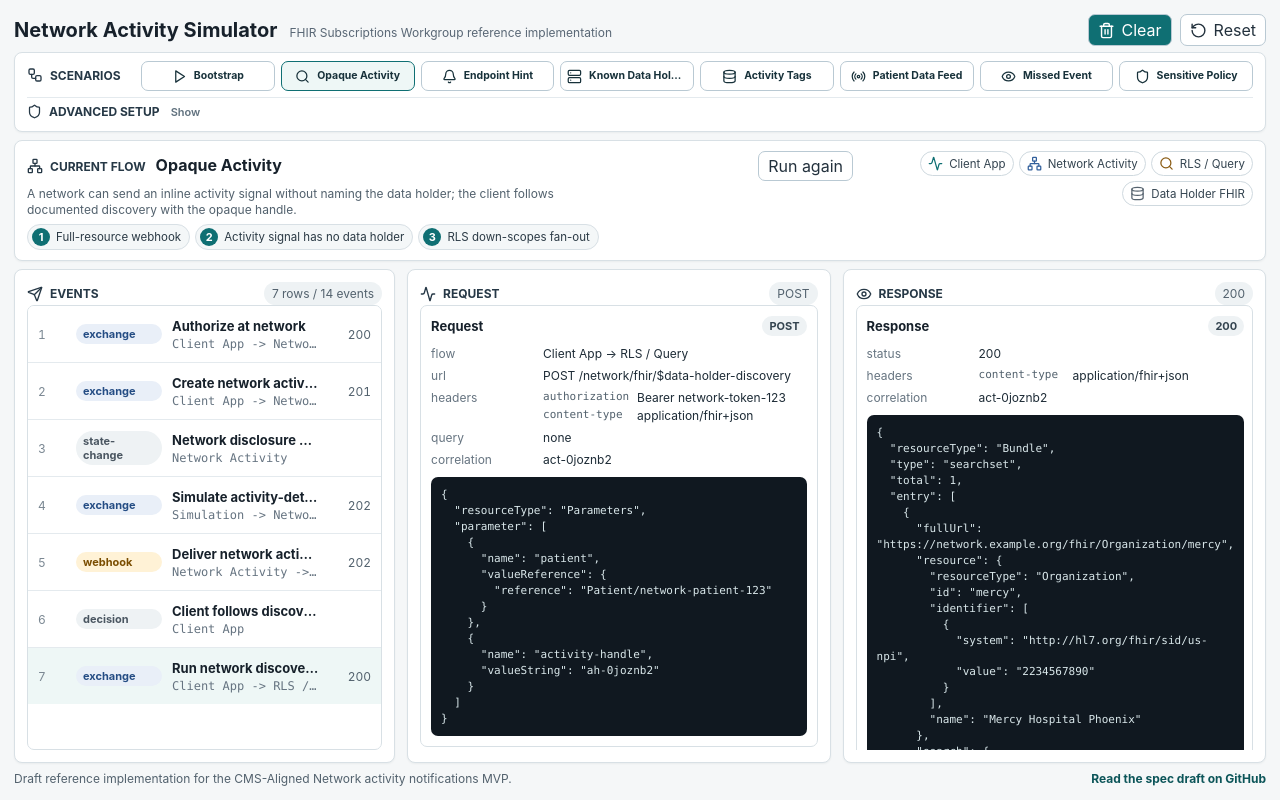
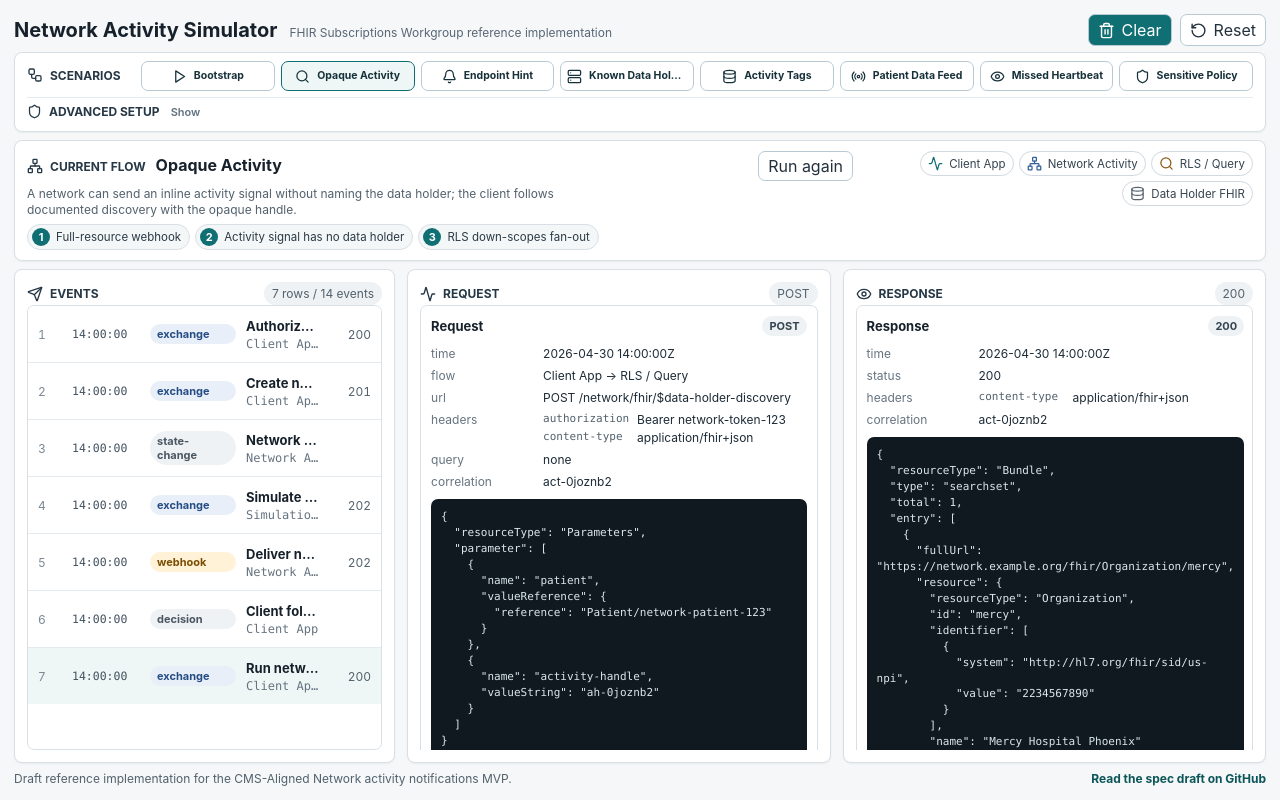
Before and after one commit to jmandel/cms-network-subscriptions-mvp, a React (Vite) app in the folder demo/: page /app/network-activity in a window 1280 px wide. Both pictures are taken after a click on the button "Opaque Activity". Built offline with nearby package versions, Linux system fonts and the light colour scheme.

Commit message:
Add simulated clock and heartbeat recovery flow

```diff
--- a/demo/src/App.tsx
+++ b/demo/src/App.tsx
@@ -99,10 +99,10 @@ const scenarios: Array<{
   },
   {
     id: "missed-activity",
-    label: "Missed Event",
-    short: "Detect a gap.",
-    lesson: "Standard Subscription event numbers let the client notice missed webhooks and fall back to discovery plus targeted source queries.",
-    steps: ["First webhook is dropped", "Next event number has a gap", "Client runs recovery discovery"],
+    label: "Missed Heartbeat",
+    short: "Recover from silence.",
+    lesson: "Standard Subscription heartbeats let the client notice when the activity stream goes quiet and fall back to discovery plus connected data-holder queries.",
+    steps: ["Heartbeat arrives", "Next heartbeat is missed", "Client runs recovery discovery"],
     icon: Eye,
   },
   {
@@ -394,6 +394,7 @@ function TrafficList({
             type="button"
           >
             <span className="trace-index">{index + 1}</span>
+            <span className="trace-time">{formatClockTime(trafficItemAt(item))}</span>
             <span className={`kind kind-${trafficItemKind(item)}`}>{trafficItemKind(item)}</span>
             <span className="trace-main">
               <strong>{trafficItemSummary(item)}</strong>
@@ -501,6 +502,7 @@ function TraceEventCard({ title, event }: { title: string; event: TraceEvent })
       </div>
       <KeyValues
         items={[
+          ["time", formatClockDateTime(event.at)],
           ["actor", actorLabel(event.actor)],
           ["summary", event.summary],
           ["correlation", event.correlationId ?? "none"],
@@ -593,6 +595,8 @@ function AppStatePanel({ state }: { state: Snapshot["state"] }) {
           ["patient", state.app.patientId],
           ["network sub", state.app.networkSubscriptionId ?? "none"],
           ["last event", String(state.app.lastNetworkEventNumber)],
+          ["last heartbeat", formatClockDateTime(state.app.lastNetworkHeartbeatAt)],
+          ["next heartbeat due", formatClockDateTime(state.app.nextNetworkHeartbeatDueAt)],
           ["known data holders", String(knownSources.length)],
           ["data feed subs", String(feedSubscriptions.length)],
         ]}
@@ -617,9 +621,11 @@ function NetworkStatePanel({ state }: { state: Snapshot["state"] }) {
       <KeyValues
         items={[
           ["disclosure", state.network.disclosurePolicy],
+          ["clock", formatClockDateTime(state.clock.now)],
           ["event count", String(state.network.eventCounter)],
           ["handles", String(handles.length)],
           ["drop next", state.network.dropNextWebhook ? "yes" : "no"],
+          ["drop heartbeat", state.network.dropNextHeartbeat ? "yes" : "no"],
         ]}
       />
       <div className="source-health">
@@ -778,7 +784,11 @@ function trafficItemSummary(item: TrafficItem) {
 function trafficItemSubhead(item: TrafficItem) {
   if (item.kind === "event") return flowLabel(item.event);
   const request = item.requestEvent.request;
-  return `${actorLabel(request?.from)} -> ${actorLabel(request?.to)} · ${request?.method} ${request?.path}`;
+  const base = `${actorLabel(request?.from)} -> ${actorLabel(request?.to)} · ${request?.method} ${request?.path}`;
+  const notableEvents = item.childEvents
+    .filter((event) => event.kind !== "state-change" || event.summary.includes("Recovery"))
+    .map((event) => event.summary);
+  return notableEvents.length > 0 ? `${base} · ${notableEvents.join(" · ")}` : base;
 }
 
 function trafficItemStatus(item: TrafficItem) {
@@ -792,9 +802,28 @@ function trafficItemRequestBadge(item: TrafficItem) {
   return item.requestEvent.request?.method ?? "request";
 }
 
+function trafficItemAt(item: TrafficItem) {
+  return item.kind === "event" ? item.event.at : item.requestEvent.at;
+}
+
+function formatClockTime(value?: string) {
+  if (!value) return "";
+  const date = new Date(value);
+  if (Number.isNaN(date.getTime())) return value;
+  return date.toISOString().slice(11, 19);
+}
+
+function formatClockDateTime(value?: string) {
+  if (!value) return "none";
+  const date = new Date(value);
+  if (Number.isNaN(date.getTime())) return value;
+  return date.toISOString().replace(".000Z", "Z").replace("T", " ");
+}
+
 function requestLines(event: TraceEvent): Array<[string, ReactNode]> {
   const request = event.request;
   return [
+    ["time", formatClockDateTime(event.at)],
     ["flow", request ? `${actorLabel(request.from)} -> ${actorLabel(request.to)}` : "none"],
     ["url", request ? `${request.method} ${requestDisplayPath(request)}` : "none"],
     ["headers", compactRecord(request?.headers)],
@@ -806,6 +835,7 @@ function requestLines(event: TraceEvent): Array<[string, ReactNode]> {
 function responseLines(event?: TraceEvent): Array<[string, ReactNode]> {
   const response = event?.response;
   return [
+    ["time", formatClockDateTime(event?.at)],
     ["status", response?.status ? String(response.status) : "pending"],
     ["headers", compactRecord(response?.headers)],
     ["correlation", event?.correlationId ?? event?.request?.correlationId ?? "none"],
@@ -852,6 +882,7 @@ function flowLabel(event: TraceEvent) {
 function trafficItemFacts(item: TrafficItem): Array<[string, ReactNode]> {
   if (item.kind === "event") {
     return [
+      ["time", formatClockDateTime(item.event.at)],
       ["flow", flowLabel(item.event)],
       ["http", item.event.request ? `${item.event.request.method} ${item.event.request.path}` : "none"],
       ["status", item.event.response?.status ? String(item.event.response.status) : "none"],
@@ -860,6 +891,7 @@ function trafficItemFacts(item: TrafficItem): Array<[string, ReactNode]> {
   }
   const request = item.requestEvent.request;
   return [
+    ["time", formatClockDateTime(item.requestEvent.at)],
     ["flow", `${actorLabel(request?.from)} -> ${actorLabel(request?.to)}`],
     ["http", request ? `${request.method} ${request.path}` : "none"],
     ["status", trafficItemStatus(item)],
@@ -966,8 +998,9 @@ function payloadSummary(item: TrafficItem, signal: ReturnType<typeof networkSign
     const focus = status?.notificationEvent?.[0]?.focus;
     return [
       ["bundle", body.type ?? "Bundle"],
+      ["notification", status?.type ?? "none"],
       ["topic", status?.topic ?? "none"],
-      ["event", String(status?.notificationEvent?.[0]?.eventNumber ?? "none")],
+      ["event", String(status?.notificationEvent?.[0]?.eventNumber ?? status?.eventsSinceSubscriptionStart ?? "none")],
       ["focus", focus?.reference ?? "none"],
     ];
   }
--- a/demo/src/sim/fhir.ts
+++ b/demo/src/sim/fhir.ts
@@ -169,6 +169,29 @@ export function networkActivityBundle(
   return networkActivityEventsBundle([{ signal, eventNumber }], subscriptionId, content);
 }
 
+export function networkHeartbeatBundle(eventNumber: number, subscriptionId: string, timestamp: string) {
+  return {
+    resourceType: "Bundle",
+    type: "history",
+    timestamp,
+    entry: [
+      {
+        fullUrl: uuidUrn(),
+        request: { method: "GET", url: `Subscription/${subscriptionId}/$status` },
+        response: { status: "200" },
+        resource: {
+          resourceType: "SubscriptionStatus",
+          status: "active",
+          type: "heartbeat",
+          eventsSinceSubscriptionStart: eventNumber,
+          subscription: { reference: `https://network.example.org/fhir/Subscription/${subscriptionId}` },
+          topic: NETWORK_ACTIVITY_TOPIC,
+        },
+      },
+    ],
+  };
+}
+
 export function networkActivityEventsBundle(
   events: Array<{ signal: NetworkActivitySignal; eventNumber: number }>,
   subscriptionId: string,
@@ -214,11 +237,17 @@ export function networkActivityEventsBundle(
   };
 }
 
-export function patientDataFeedBundle(source: SourceRecord, eventNumber: number, resourceType: string, resourceId: string) {
+export function patientDataFeedBundle(
+  source: SourceRecord,
+  eventNumber: number,
+  resourceType: string,
+  resourceId: string,
+  timestamp = new Date().toISOString(),
+) {
   return {
     resourceType: "Bundle",
     type: "subscription-notification",
-    timestamp: new Date().toISOString(),
+    timestamp,
     entry: [
       {
         fullUrl: uuidUrn(),
@@ -230,7 +259,7 @@ export function patientDataFeedBundle(source: SourceRecord, eventNumber: number,
           notificationEvent: [
             {
               eventNumber,
-              timestamp: new Date().toISOString(),
+              timestamp,
               focus: {
                 reference: `${source.endpoint}/${resourceType}/${resourceId}`,
                 type: resourceType,
--- a/demo/src/sim/fixtures.ts
+++ b/demo/src/sim/fixtures.ts
@@ -71,8 +71,14 @@ export function createInitialState(): SimulationState {
       disclosurePolicy: "data-holder-endpoint",
       eventCounter: 0,
       dropNextWebhook: false,
+      dropNextHeartbeat: false,
       handles: {},
       events: {},
+    },
+    clock: {
+      now: "2026-04-30T14:00:00Z",
+      heartbeatIntervalMinutes: 5,
+      heartbeatGraceMinutes: 1,
     },
     sources: sourceMap,
     resources: {
--- a/demo/src/sim/kernel.ts
+++ b/demo/src/sim/kernel.ts
@@ -8,8 +8,8 @@ import type {
   TraceEvent,
 } from "./types";
 
-function now() {
-  return new Date().toISOString();
+function now(state: SimulationState) {
+  return state.clock?.now ?? new Date().toISOString();
 }
 
 function id(prefix: string, count: number) {
@@ -57,7 +57,7 @@ export class SimKernel {
     this.traceCount += 1;
     this.state.trace.push({
       id: id("trace", this.traceCount),
-      at: now(),
+      at: now(this.state),
       ...event,
     });
   }
@@ -97,6 +97,7 @@ export class SimKernel {
     const context: SimContext = {
       send: this.send,
       trace: (event) => this.trace({ ...event, correlationId: event.correlationId ?? correlationId }),
+      now: () => now(this.state),
       state: this.state,
     };
 
--- a/demo/src/sim/simulation.ts
+++ b/demo/src/sim/simulation.ts
@@ -16,6 +16,7 @@ import {
   dataHolderDiscoveryParameters,
   endpoint,
   networkActivityBundle,
+  networkHeartbeatBundle,
   organization,
   patientDataFeedBundle,
   parseNetworkActivityBundles,
@@ -155,6 +156,10 @@ type ActivityHintLevel =
 
 const ACTIVITY_WINDOW_START = "2026-04-29T15:00:00Z";
 
+function addMinutes(instant: string, minutes: number) {
+  return new Date(new Date(instant).getTime() + minutes * 60_000).toISOString();
+}
+
 function hintLevelForSignal(signal: NetworkActivitySignal): ActivityHintLevel {
   if (signal.dataHolderEndpoint) return "endpoint-hinted";
   if (signal.dataHolderOrganization) return "organization-hinted";
@@ -211,6 +216,31 @@ export class NetworkActivitySimulation {
     this.state.trace.length = 0;
   }
 
+  private now() {
+    return this.state.clock.now;
+  }
+
+  private advanceTime(minutes: number, summary: string) {
+    this.state.clock.now = addMinutes(this.state.clock.now, minutes);
+    this.kernel.trace({
+      kind: "state-change",
+      actor: "simulation",
+      summary,
+      details: { now: this.now(), advancedMinutes: minutes },
+    });
+  }
+
+  private heartbeatDueAfter(base: string) {
+    return addMinutes(
+      base,
+      this.state.clock.heartbeatIntervalMinutes + this.state.clock.heartbeatGraceMinutes,
+    );
+  }
+
+  private expectNextHeartbeat(base = this.now()) {
+    this.state.app.nextNetworkHeartbeatDueAt = this.heartbeatDueAfter(base);
+  }
+
   bootstrap() {
     if (this.state.app.networkSubscriptionId) {
       this.kernel.trace({
@@ -254,6 +284,7 @@ export class NetworkActivitySimulation {
     });
     const subscriptionBody = subscription.body as { id: string };
     this.state.app.networkSubscriptionId = subscriptionBody.id;
+    this.expectNextHeartbeat();
   }
 
   runScenario(id: ScenarioId) {
@@ -295,16 +326,22 @@ export class NetworkActivitySimulation {
         this.injectNetworkEvent("valley", ["care-relationship-detected", "visit-related"], "confirmed");
         this.processPendingActions();
       }
+      this.advanceTime(5, "Five minutes later");
+      this.sendNetworkHeartbeat();
+      this.advanceTime(17, "Later encounter activity at the data holder");
       this.injectSourceEvent("valley", "Encounter", "enc-valley-1");
       this.processPendingReads();
     }
 
     if (id === "missed-activity") {
       this.setDisclosurePolicy("opaque");
-      this.state.network.dropNextWebhook = true;
-      this.injectNetworkEvent("valley", ["activity-detected", "visit-related"], "probable");
-      this.processPendingActions();
-      this.injectNetworkEvent("mercy", ["activity-detected", "visit-related"], "probable");
+      this.advanceTime(5, "Heartbeat interval elapses");
+      this.sendNetworkHeartbeat();
+      this.advanceTime(5, "Next heartbeat interval elapses");
+      this.state.network.dropNextHeartbeat = true;
+      this.sendNetworkHeartbeat();
+      this.advanceTime(6, "Heartbeat grace period expires");
+      this.checkNetworkHeartbeat();
       this.processPendingActions();
     }
 
@@ -340,6 +377,33 @@ export class NetworkActivitySimulation {
       headers: { "content-type": "application/json" },
       body: { resourceType, id },
       summary: `Simulate Patient Data Feed ${resourceType} at ${this.state.sources[sourceId].name}`,
+    });
+  }
+
+  sendNetworkHeartbeat() {
+    this.kernel.send({
+      from: "simulation",
+      to: "network",
+      method: "POST",
+      path: "/network/internal/heartbeat",
+      headers: { "content-type": "application/json" },
+      body: { scheduledAt: this.now() },
+      summary: "Simulate network heartbeat",
+    });
+  }
+
+  checkNetworkHeartbeat() {
+    this.kernel.send({
+      from: "simulation",
+      to: "client",
+      method: "POST",
+      path: "/app/internal/heartbeat-check",
+      headers: { "content-type": "application/json" },
+      body: {
+        now: this.now(),
+        dueAt: this.state.app.nextNetworkHeartbeatDueAt,
+      },
+      summary: "Check network heartbeat deadline",
     });
   }
 
@@ -549,13 +613,13 @@ export class NetworkActivitySimulation {
         context.state.network.handles[handle] = {
           sourceId: source.id,
           patientId: PATIENT_ID,
-          createdAt: new Date().toISOString(),
+          createdAt: context.now(),
         };
         const signal = this.buildSignal(source, eventNumber, handle, body.activityType, body.confidence);
         context.state.network.events[eventNumber] = {
           eventNumber,
           signal,
-          createdAt: new Date().toISOString(),
+          createdAt: context.now(),
         };
         const bundle = networkActivityBundle(
           signal,
@@ -594,6 +658,48 @@ export class NetworkActivitySimulation {
     });
 
     this.kernel.register({
+      actor: "network",
+      method: "POST",
+      pathPattern: "/network/internal/heartbeat",
+      handle: (request, context) => {
+        const timestamp = context.now();
+        const bundle = networkHeartbeatBundle(
+          context.state.network.eventCounter,
+          context.state.network.subscriptionId ?? "network-sub-1",
+          timestamp,
+        );
+
+        if (context.state.network.dropNextHeartbeat || context.state.network.dropNextWebhook) {
+          context.state.network.dropNextHeartbeat = false;
+          context.state.network.dropNextWebhook = false;
+          context.trace({
+            kind: "error",
+            actor: "network",
+            summary: "Dropped network heartbeat",
+            details: { timestamp, scheduledAt: (request.body as any)?.scheduledAt },
+          });
+          return json(request, 202, { accepted: true, dropped: true, heartbeat: true });
+        }
+
+        context.send({
+          from: "network",
+          to: "client",
+          method: "POST",
+          path: "/app/network-activity",
+          headers: {
+            "content-type": "application/fhir+json",
+            "x-webhook-secret": "client-generated-secret",
+          },
+          body: bundle,
+          kind: "webhook",
+          correlationId: `heartbeat-${timestamp}`,
+          summary: "Deliver network heartbeat",
+        });
+        return json(request, 202, { accepted: true, delivered: true, heartbeat: true });
+      },
+    });
+
+    this.kernel.register({
       actor: "client",
       method: "POST",
       pathPattern: "/app/network-activity",
@@ -611,6 +717,22 @@ export class NetworkActivitySimulation {
           });
         }
         const status = (request.body as any)?.entry?.[0]?.resource;
+        if (status?.type === "heartbeat") {
+          const timestamp = context.now();
+          context.state.app.lastNetworkHeartbeatAt = timestamp;
+          context.state.app.nextNetworkHeartbeatDueAt = this.heartbeatDueAfter(timestamp);
+          context.trace({
+            kind: "decision",
+            actor: "client",
+            summary: "Received network heartbeat",
+            details: {
+              heartbeatAt: timestamp,
+              nextDueAt: context.state.app.nextNetworkHeartbeatDueAt,
+              eventsSinceSubscriptionStart: status.eventsSinceSubscriptionStart,
+            },
+          });
+          return json(request, 202, { accepted: true, heartbeat: true });
+        }
         const eventNumbers =
           status?.notificationEvent?.map?.((event: any) => Number(event.eventNumber)).filter(Boolean) ?? [];
         const eventNumber = Math.max(0, ...eventNumbers);
@@ -635,7 +757,7 @@ export class NetworkActivitySimulation {
               topic: NETWORK_ACTIVITY_TOPIC,
               activityId: `recovery-before-${eventNumber}`,
               patient: { id: PATIENT_ID, scope: "network" },
-              observedAt: new Date().toISOString(),
+              observedAt: context.now(),
               activityType: [cmsActivity("activity-detected")],
             },
             action: {
@@ -667,6 +789,54 @@ export class NetworkActivitySimulation {
         }
         context.state.app.lastNetworkEventNumber = Math.max(context.state.app.lastNetworkEventNumber, eventNumber);
         return json(request, 202, { accepted: true });
+      },
+    });
+
+    this.kernel.register({
+      actor: "client",
+      method: "POST",
+      pathPattern: "/app/internal/heartbeat-check",
+      handle: (request, context) => {
+        const dueAt = context.state.app.nextNetworkHeartbeatDueAt;
+        const missed = Boolean(dueAt && context.now() > dueAt);
+        if (missed) {
+          const recoveryId = `heartbeat-recovery-${context.now().replace(/[-:.TZ]/g, "")}`;
+          context.trace({
+            kind: "decision",
+            actor: "client",
+            summary: "Missed network heartbeat; run recovery discovery",
+            details: {
+              checkedAt: context.now(),
+              dueAt,
+              lastHeartbeatAt: context.state.app.lastNetworkHeartbeatAt,
+            },
+          });
+          context.state.app.pendingActions.push({
+            signal: {
+              topic: NETWORK_ACTIVITY_TOPIC,
+              activityId: recoveryId,
+              patient: { id: PATIENT_ID, scope: "network" },
+              observedAt: context.now(),
+              activityType: [cmsActivity("activity-detected")],
+            },
+            action: {
+              code: "recover-network",
+            },
+          });
+          context.state.app.nextNetworkHeartbeatDueAt = this.heartbeatDueAfter(context.now());
+          return json(request, 202, { checkedAt: context.now(), missed: true, dueAt });
+        }
+        context.trace({
+          kind: "decision",
+          actor: "client",
+          summary: "Network heartbeat deadline not yet missed",
+          details: {
+            checkedAt: context.now(),
+            dueAt,
+            lastHeartbeatAt: context.state.app.lastNetworkHeartbeatAt,
+          },
+        });
+        return json(request, 202, { checkedAt: context.now(), missed: false, dueAt });
       },
     });
 
@@ -798,7 +968,7 @@ export class NetworkActivitySimulation {
         const source = context.state.sources[pathPart(request.path, 1)];
         const body = request.body as { resourceType: "Encounter" | "Appointment"; id: string };
         const eventNumber = Object.keys(context.state.app.feedSubscriptions).length + context.state.network.eventCounter + 1;
-        const bundle = patientDataFeedBundle(source, eventNumber, body.resourceType, body.id);
+        const bundle = patientDataFeedBundle(source, eventNumber, body.resourceType, body.id, context.now());
         context.send({
           from: "data-holder",
           to: "client",
@@ -856,12 +1026,12 @@ export class NetworkActivitySimulation {
       topic: NETWORK_ACTIVITY_TOPIC,
       activityId: opaqueToken("act", eventNumber),
       patient: { id: PATIENT_ID, scope: "network" },
-      observedAt: new Date().toISOString(),
+      observedAt: this.now(),
       activityType: activityType.map(cmsActivity),
       confidence,
       activityHandle: {
         value: handle,
-        expiresAt: new Date(Date.now() + 15 * 60 * 1000).toISOString(),
+        expiresAt: addMinutes(this.now(), 15),
       },
     };
 
--- a/demo/src/styles.css
+++ b/demo/src/styles.css
@@ -600,7 +600,7 @@ h1 {
   color: #17212b;
   display: grid;
   gap: 10px;
-  grid-template-columns: 28px 86px minmax(0, 1fr) 42px;
+  grid-template-columns: 24px 68px 86px minmax(0, 1fr) 42px;
   min-height: 56px;
   padding: 8px 10px;
   text-align: left;
@@ -759,6 +759,14 @@ h1 {
   color: #7a8792;
   font-size: 12px;
   font-variant-numeric: tabular-nums;
+}
+
+.trace-time {
+  color: #435260;
+  font-family: "SFMono-Regular", Consolas, monospace;
+  font-size: 11.5px;
+  font-variant-numeric: tabular-nums;
+  white-space: nowrap;
 }
 
 .trace-main {
@@ -1136,9 +1144,10 @@ h1 {
   }
 
   .trace-row {
-    grid-template-columns: 28px minmax(0, 1fr) 44px;
+    grid-template-columns: 64px minmax(0, 1fr) 44px;
   }
 
+  .trace-index,
   .trace-row .kind {
     display: none;
   }
```
Also changed, not shown: demo/src/sim/types.ts (+9 -0 lines), 2 other files (tests, documents, lock files or other folders).
